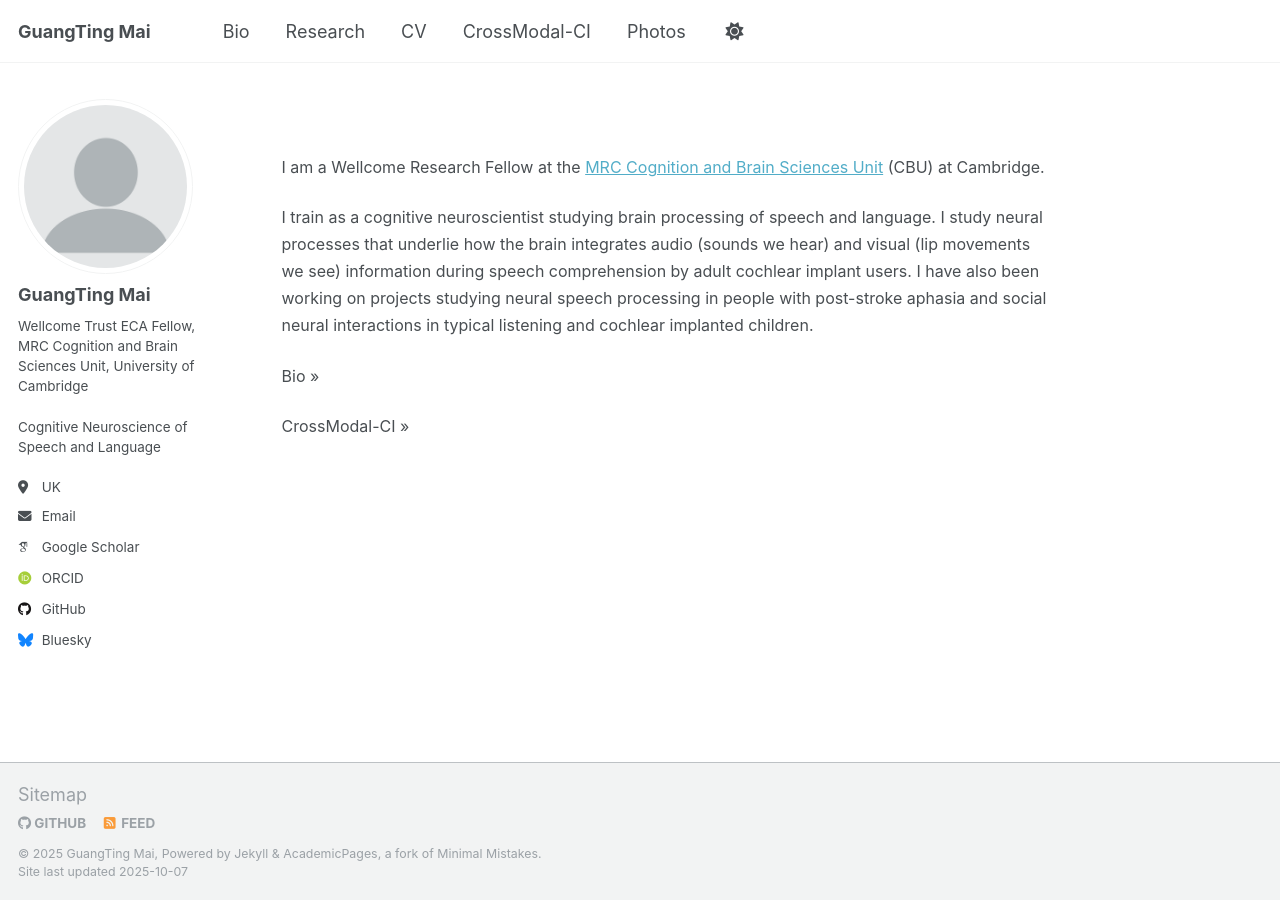
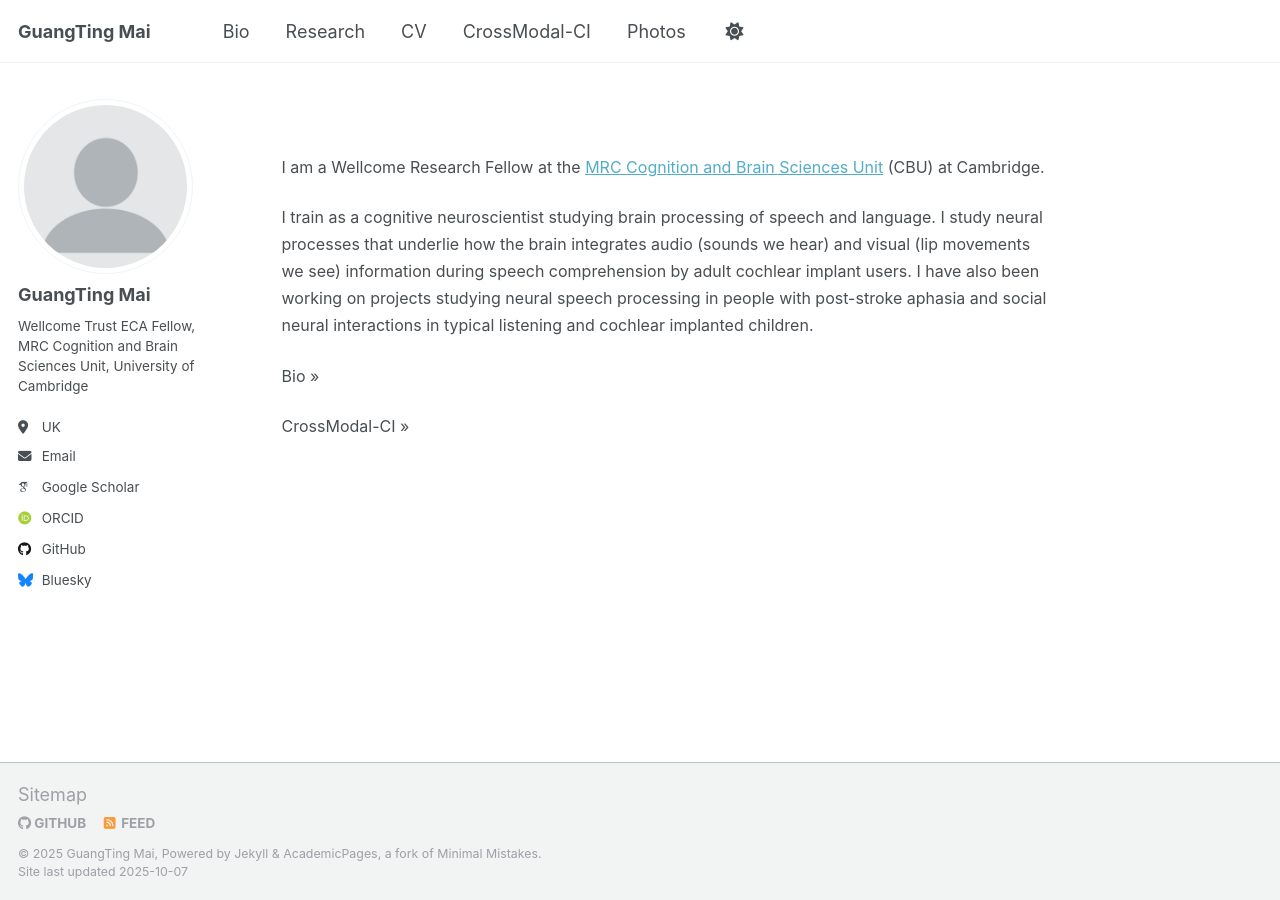
Before and after one commit to guangtingmai/guangtingmai.github.io, a Jekyll site: the page built from _pages/readme.md, in a window 1280 px wide. Built offline with Jekyll 4.4.1, drawn with Linux system fonts in a browser that asks for light colours; some web fonts are replaced.

Commit message:
Update _config.yml

```diff
--- a/_config.yml
+++ b/_config.yml
@@ -25,7 +25,7 @@ author:
   avatar           : "profile.png"
   name             : "GuangTing Mai"
   pronouns         : # example: "she/her"
-  bio              : 'Wellcome Trust ECA Fellow,<br>MRC Cognition and Brain Sciences Unit, University of Cambridge<br><br>Cognitive Neuroscience of Speech and Language'
+  bio              : 'Wellcome Trust ECA Fellow,<br>MRC Cognition and Brain Sciences Unit, University of Cambridge'
   location         : "UK"
   employer         : # "Red Brick University"
   uri              : # URL
```
